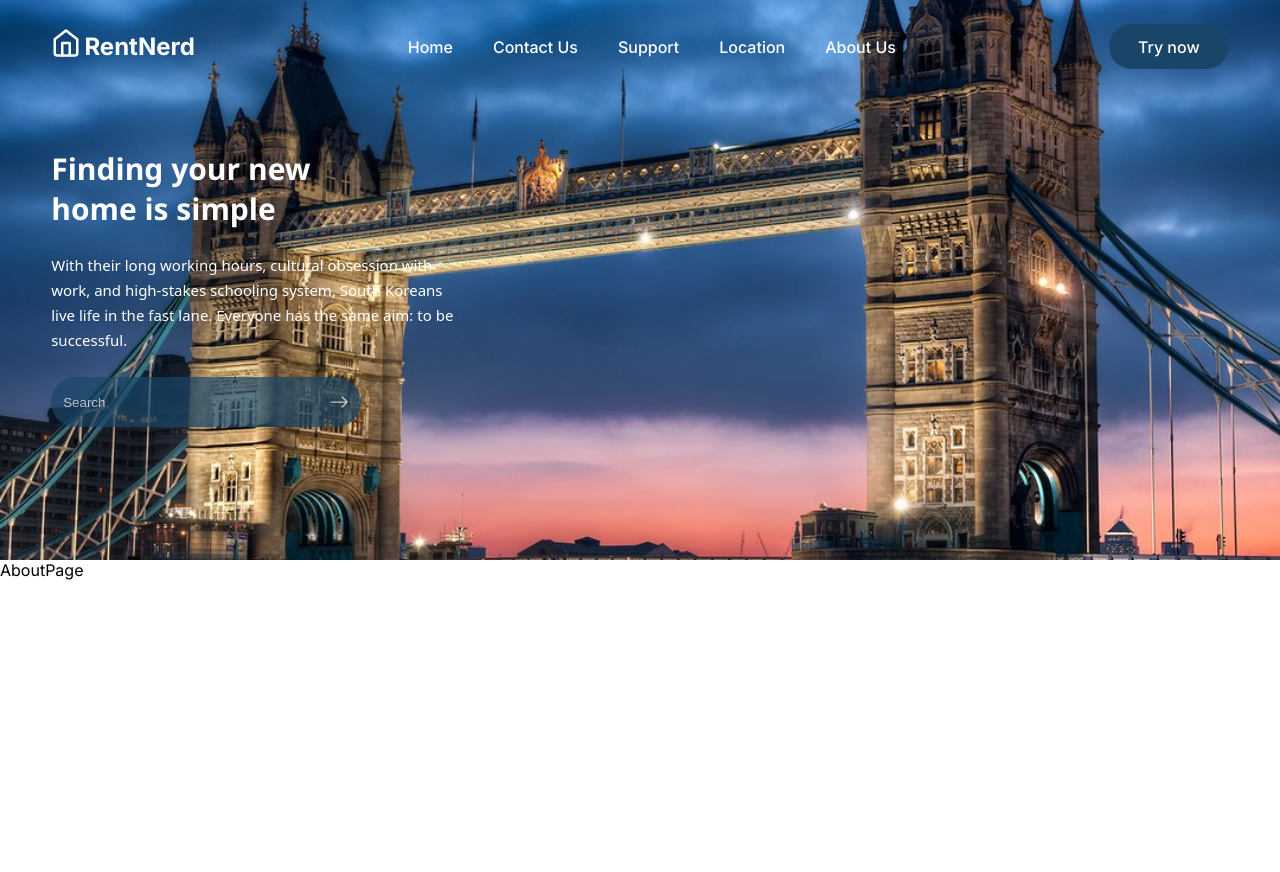
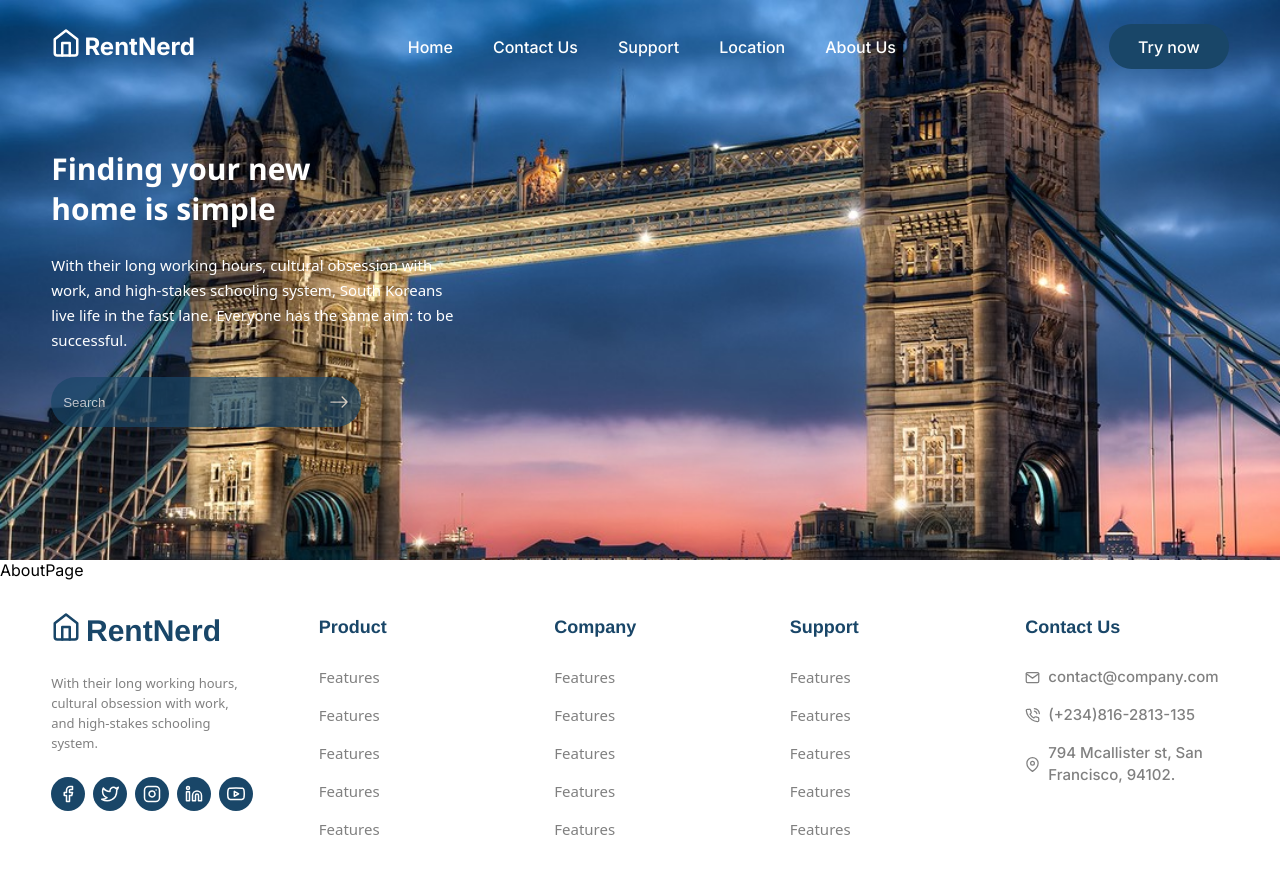
Before and after one commit to techshomez/rentnerd, a Next.js app: page /about in a window 1280 px wide. Before the commit the page ends 800 px from the top, so only its background shows below. Built offline with nearby package versions, Linux system fonts and the light colour scheme.

Commit message:
footer component

```diff
--- /dev/null
+++ b/app/components/common/footer/footer.css
@@ -0,0 +1,125 @@
+.footer {
+  padding: 2rem 4%;
+  padding-top: 2rem;
+  padding-bottom: 2rem;
+  background-color: #fff;
+}
+
+.footer .footer__wrapper {
+  display: flex;
+
+  gap: 2rem;
+}
+
+.footer .footer__wrapper .footer__item {
+  width: 215px;
+  display: flex;
+  flex-direction: column;
+  background-color: #fff;
+}
+
+.space {
+  margin-right: 2rem;
+}
+
+.footer .footer__wrapper .footer__item > h1 {
+  font-size: 18px;
+  line-height: 30px;
+  color: #194668;
+  font-weight: 600;
+  text-transform: capitalize;
+  font-family: "Franklin Gothic Medium", "Arial Narrow", Arial, sans-serif;
+}
+
+.footer .footer__wrapper .footer__item .footer__logo {
+  display: flex;
+  align-items: center;
+  gap: 0.3rem;
+  color: #194668;
+}
+
+.footer .footer__wrapper .footer__item .footer__logo > h3 {
+  font-size: 30px;
+  line-height: 30px;
+  color: #194668;
+  font-weight: 600;
+  text-transform: capitalize;
+  font-family: "Franklin Gothic Medium", "Arial Narrow", Arial, sans-serif;
+}
+
+.footer .footer__wrapper .footer__item .footer__logo > i {
+  font-size: 30px;
+}
+
+.footer .footer__wrapper .footer__item .footer__list > p {
+  font-size: 13px;
+  font-weight: 300;
+  line-height: 20px;
+  color: gray;
+  font-family: system-ui, -apple-system, BlinkMacSystemFont, "Segoe UI", Roboto,
+    Oxygen, Ubuntu, Cantarell, "Open Sans", "Helvetica Neue", sans-serif;
+}
+
+.footer .footer__wrapper .footer__item .footer__list .footer__social {
+  margin-top: 0.5rem;
+  display: flex;
+  align-items: center;
+  gap: 0.5rem;
+}
+
+.footer .footer__wrapper .footer__item .footer__list .footer__social > i {
+  display: flex;
+  justify-content: center;
+  align-items: center;
+  font-size: 18px;
+  color: #fff;
+  padding: 0.5rem;
+  border-radius: 50px;
+  background-color: #194668;
+  transition: 01s ease-out;
+  cursor: pointer;
+}
+
+.footer .footer__wrapper .footer__item .footer__list .footer__social > i:hover {
+  background-color: #fff;
+  color: #194668;
+  transition: 01s ease-out;
+}
+
+.footer .footer__wrapper .footer__item .footer__list {
+  display: flex;
+  flex-direction: column;
+  gap: 1rem;
+  margin-top: 1.5rem;
+}
+
+.footer .footer__wrapper .footer__item .footer__list > a {
+  font-size: 15px;
+  line-height: 22px;
+  font-weight: 500;
+  color: gray;
+  text-transform: capitalize;
+  font-family: system-ui, -apple-system, BlinkMacSystemFont, "Segoe UI", Roboto,
+    Oxygen, Ubuntu, Cantarell, "Open Sans", "Helvetica Neue", sans-serif;
+}
+
+.footer .footer__wrapper .footer__item .footer__list > span {
+  display: flex;
+  align-items: center;
+  gap: 0.5rem;
+  color: gray;
+  font-size: 15px;
+  line-height: 22px;
+  font-weight: 500;
+}
+
+.footer .footer__wrapper .footer__item .footer__list > span > i {
+  display: flex;
+  justify-content: center;
+  align-items: center;
+  gap: 0.5rem;
+  color: gray;
+  font-size: 15px;
+  line-height: 22px;
+  font-weight: 500;
+}
--- /dev/null
+++ b/app/components/common/footer/index.js
@@ -0,0 +1,109 @@
+import Link from "next/link";
+import "./footer.css";
+import {
+  FiFacebook,
+  FiHome,
+  FiInstagram,
+  FiLinkedin,
+  FiMail,
+  FiMapPin,
+  FiPhoneCall,
+  FiTwitter,
+  FiYoutube,
+} from "react-icons/fi";
+import { BsFillEnvelopeAtFill, BsPhone } from "react-icons/bs";
+
+const Footer = () => {
+  return (
+    <div className="footer">
+      <div className="footer__wrapper">
+        <div className="footer__item space">
+          <div className="footer__logo">
+            <i>
+              <FiHome />
+            </i>
+            <h3>RentNerd</h3>
+          </div>
+          <div className="footer__list">
+            <p>
+              With their long working hours, cultural obsession with work, and
+              high-stakes schooling system.
+            </p>
+            <div className="footer__social">
+              <i>
+                <FiFacebook />
+              </i>
+              <i>
+                <FiTwitter />
+              </i>
+              <i>
+                <FiInstagram />
+              </i>
+              <i>
+                <FiLinkedin />
+              </i>
+              <i>
+                <FiYoutube />
+              </i>
+            </div>
+          </div>
+        </div>
+        <div className="footer__item">
+          <h1>Product</h1>
+          <div className="footer__list">
+            <Link href="">features</Link>
+            <Link href="">features</Link>
+            <Link href="">features</Link>
+            <Link href="">features</Link>
+            <Link href="">features</Link>
+          </div>
+        </div>
+        <div className="footer__item">
+          <h1>Company</h1>
+          <div className="footer__list">
+            <Link href="">features</Link>
+            <Link href="">features</Link>
+            <Link href="">features</Link>
+            <Link href="">features</Link>
+            <Link href="">features</Link>
+          </div>
+        </div>
+        <div className="footer__item">
+          <h1>Support</h1>
+          <div className="footer__list">
+            <Link href="">features</Link>
+            <Link href="">features</Link>
+            <Link href="">features</Link>
+            <Link href="">features</Link>
+            <Link href="">features</Link>
+          </div>
+        </div>
+        <div className="footer__item">
+          <h1>Contact Us</h1>
+          <div className="footer__list">
+            <span>
+              <i>
+                <FiMail />
+              </i>
+              contact@company.com
+            </span>
+            <span>
+              <i>
+                <FiPhoneCall />
+              </i>
+              (+234)816-2813-135
+            </span>
+            <span>
+              <i>
+                <FiMapPin />
+              </i>
+              794 Mcallister st, San Francisco, 94102.
+            </span>
+          </div>
+        </div>
+      </div>
+    </div>
+  );
+};
+
+export default Footer;
--- a/app/layout.js
+++ b/app/layout.js
@@ -1,3 +1,4 @@
+import Footer from "./components/common/footer";
 import Navbar from "./components/common/navbar";
 import "./globals.css";
 import { Inter } from "next/font/google";
@@ -10,6 +11,7 @@ export default function RootLayout({ children }) {
       <body className={inter.className}>
         <Navbar />
         {children}
+        <Footer />
       </body>
     </html>
   );
```
